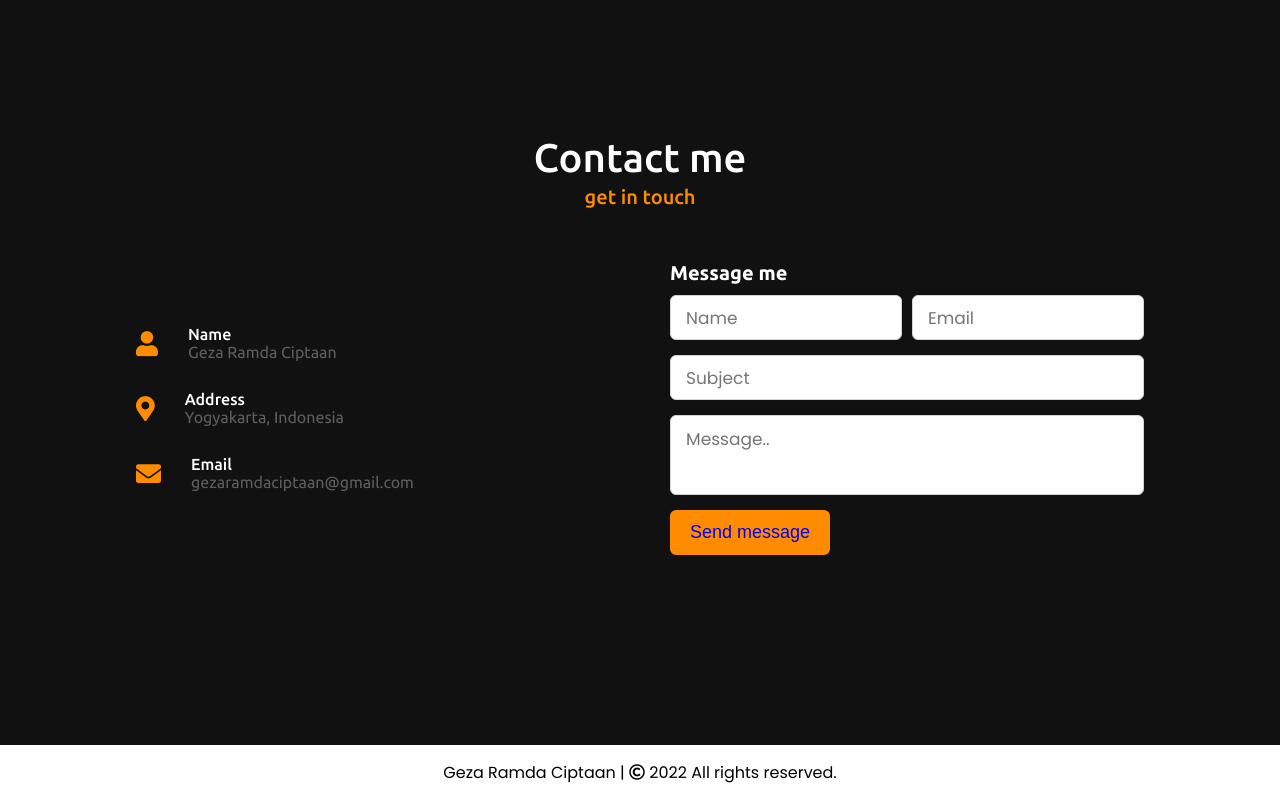
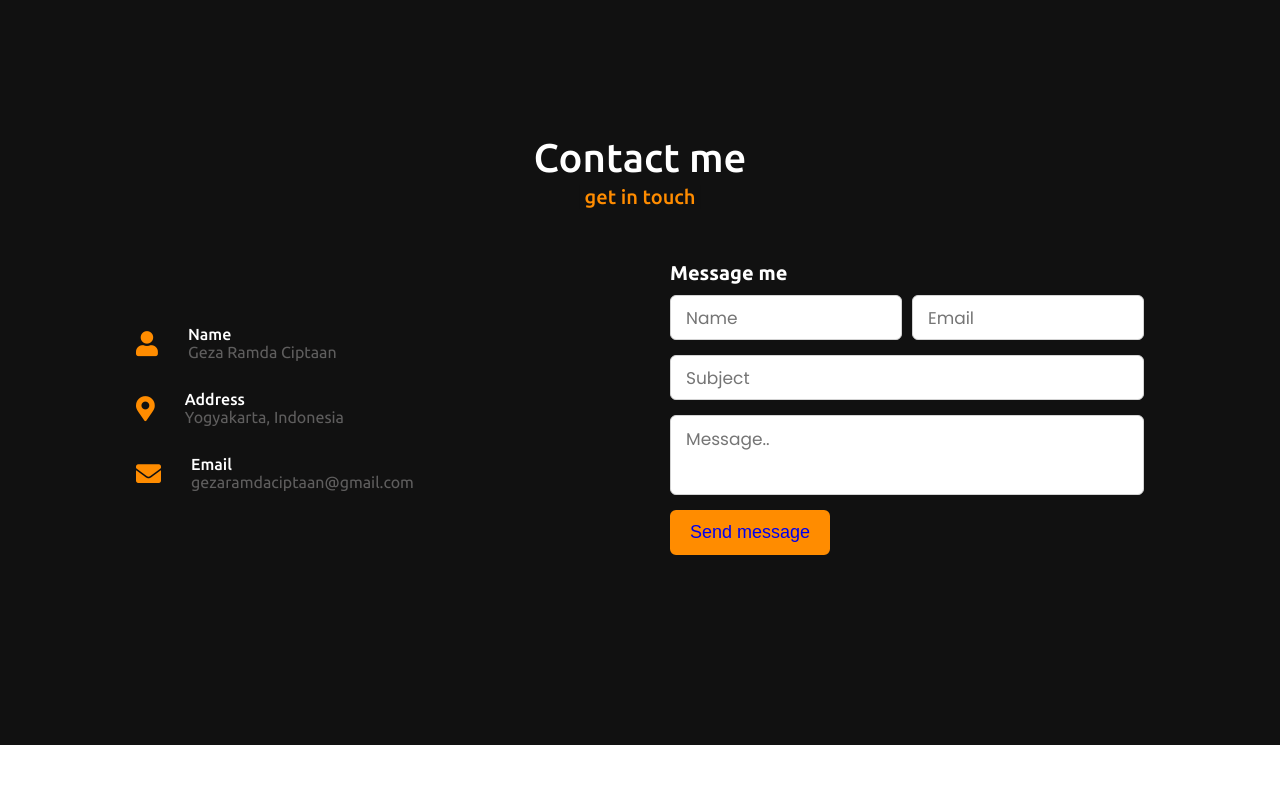
Before and after one commit to gezaramdaciptaan/Portofolio---Geza, a plain HTML site: page index.html in a window 1280 px wide. Shown: the part 2956-3756 px from the top of the page. After the commit the page ends 3701 px from the top, so only its background shows below. Drawn offline with nearby package versions, Linux system fonts and the light colour scheme.

Commit message:
update lagi

```diff
--- a/index.html
+++ b/index.html
@@ -217,10 +217,6 @@
         </div>
     </section>
 
-    <!-- footer section start -->
-    <footer>
-        <span>Geza Ramda Ciptaan | <span class="far fa-copyright"></span> 2022 All rights reserved.</span>
-    </footer>
     <script src="script.js"></script>
 </body>
 </html>
```
